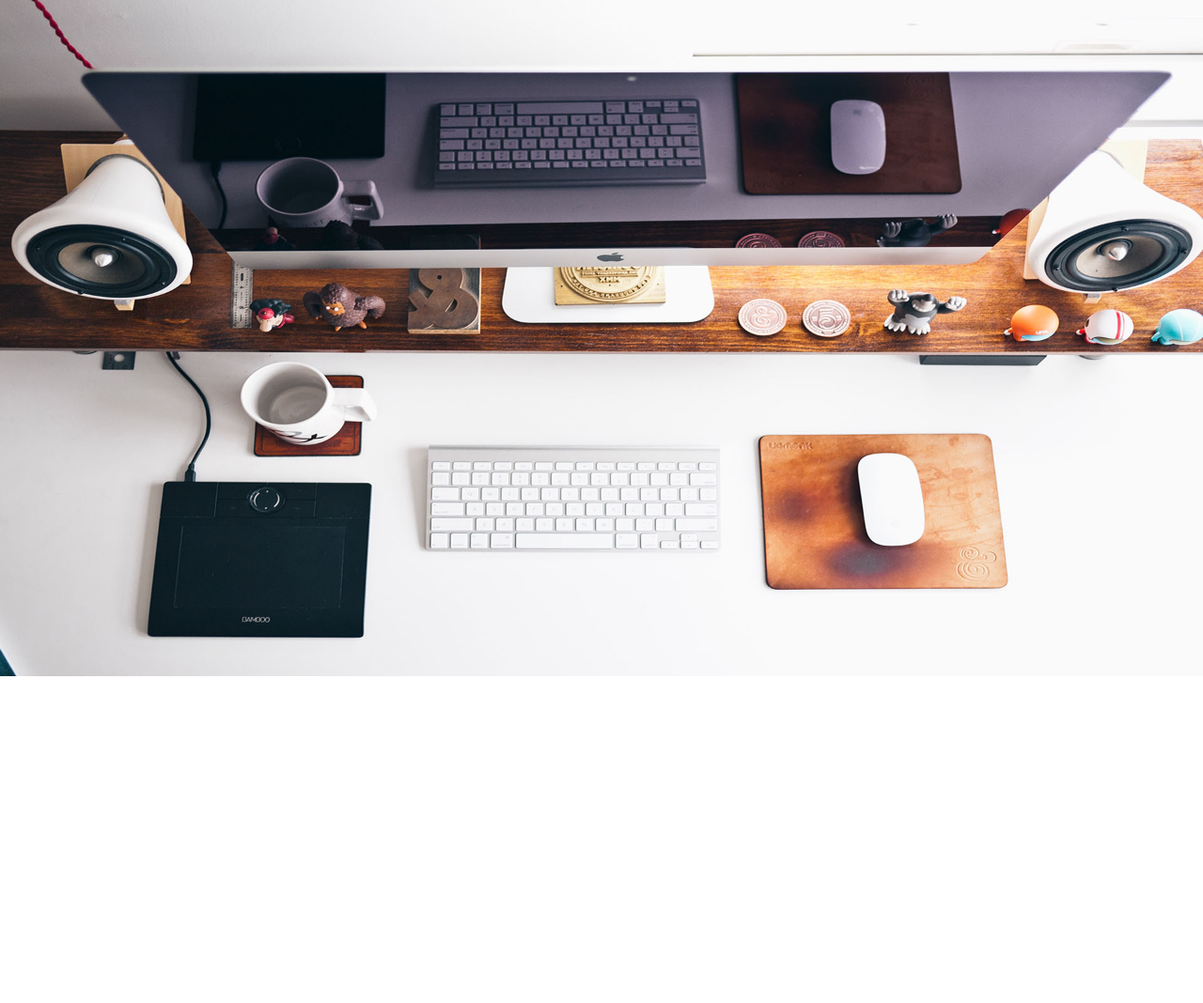
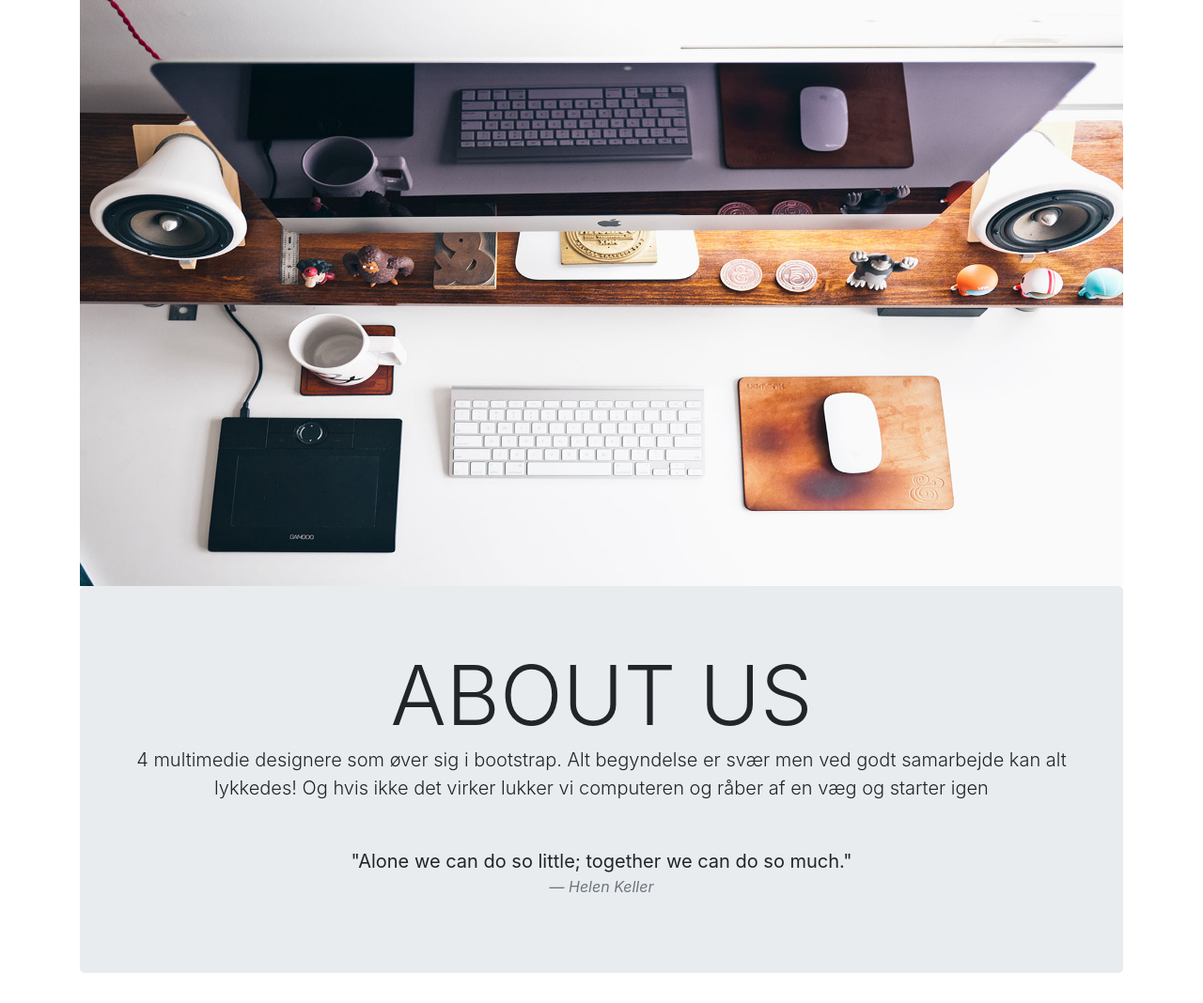
Before and after one commit to Zentia-DK/Bootstrapopg, a website: page index.html in a window 1280 px wide. Shown: the whole page at 94% size. Before the commit the page ends 800 px from the top, so only its background shows below. Drawn offline with nearby package versions, Linux system fonts and the light colour scheme.

Commit message:
nana del

```diff
--- a/index.html
+++ b/index.html
@@ -27,8 +27,23 @@
 
 <!-- i <body> har man alt indhold på siden som brugeren kan se -->
 <body>
+<div class="container">
+    <img src="Images/workspaceny.jpg" class="img-fluid" alt="arbejdsbord">
+</div>
 
-<img src="Images/workspaceny.jpg" class="img-fluid" alt="arbejdsbord">
+<div class="container">
+    <div class="jumbotron text-center">
+        <h1 class="display-2">ABOUT US</h1>
+        <p class="lead">4 multimedie designere som øver sig i bootstrap. Alt begyndelse er svær men ved godt samarbejde kan alt lykkedes! Og hvis ikke det virker lukker vi computeren og råber af en væg og starter igen </p>
+        <br><br>
+        <blockquote class="blockquote text-center">
+            <p class="mb-0">"Alone we can do so little; together we can do so much."</p>
+            <footer class="blockquote-footer text-center"><cite title="Source Title">Helen Keller</cite></footer>
+        </blockquote>
+    </div>
+</div>
+
+
 
 <!-- Her skal sidens indhold ligge -->
 <script src="https://ajax.googleapis.com/ajax/libs/jquery/3.4.1/jquery.min.js"></script>
```
